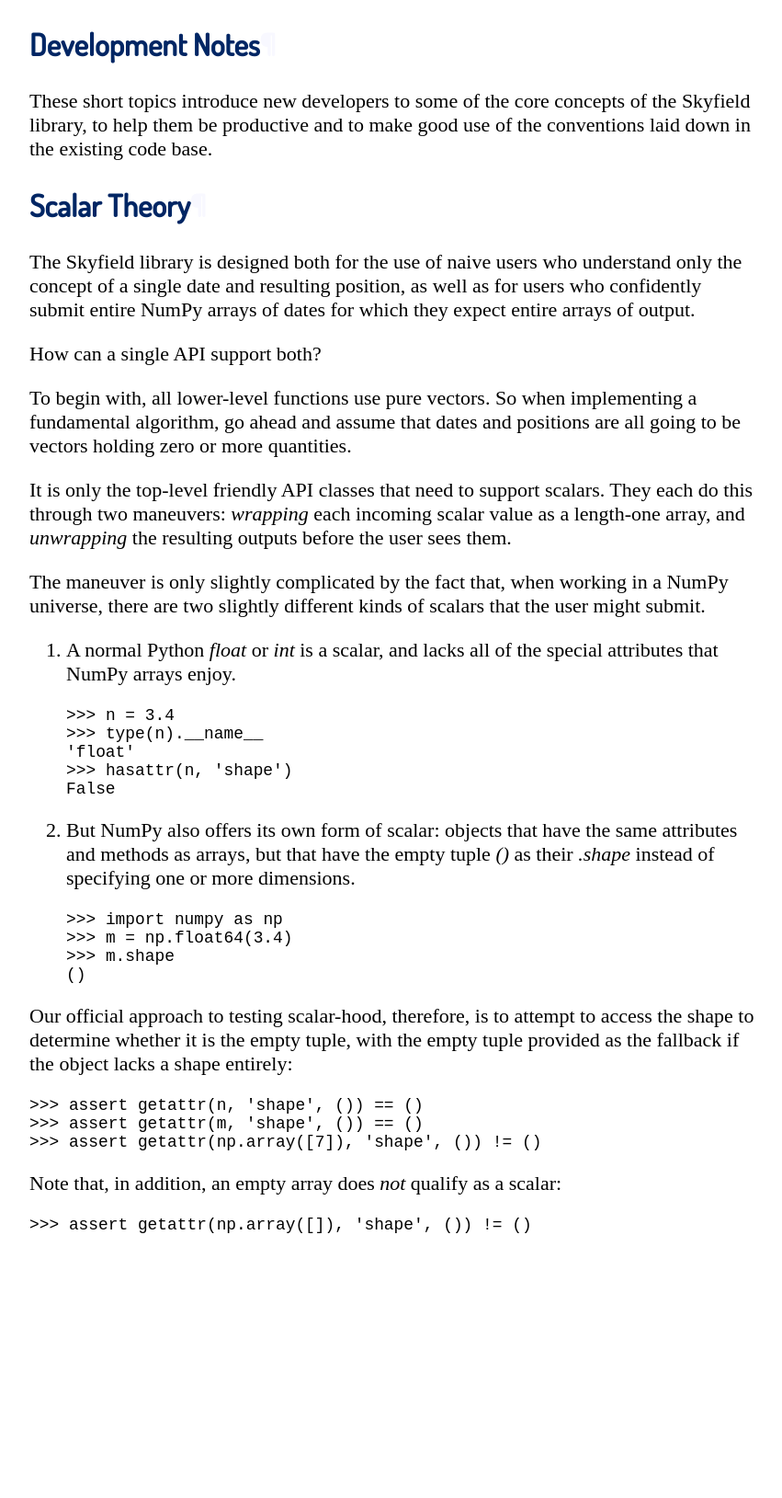
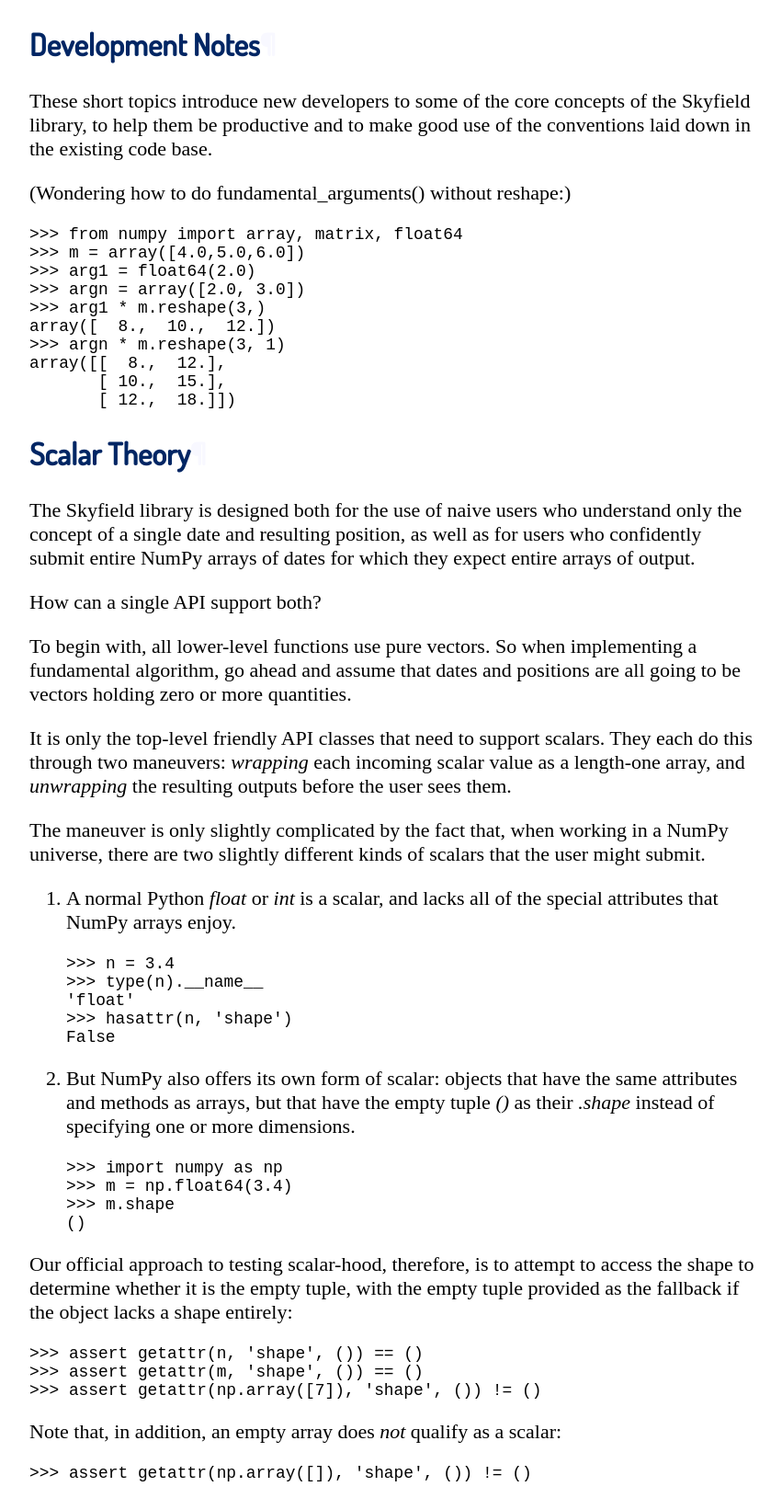
Before and after one commit to skyfielders/python-skyfield, a Sphinx documentation site: the page built from skyfield/documentation/dev.rst, in a window 1280 px wide. Shown: the whole page at 92% size, without its empty margins (212-1063 px from the left). Built offline with Sphinx 7.4.7, drawn with Linux system fonts in a browser that asks for light colours; pages that are not in the unit, such as notebooks, are missing from menus; before the commit the page ends 1359 px from its top, so only the background shows below that.

Commit message:
Let fundamental_arguments() take a float input

```diff
--- a/skyfield/documentation/dev.rst
+++ b/skyfield/documentation/dev.rst
@@ -6,6 +6,19 @@
 These short topics introduce new developers to some of the core concepts
 of the Skyfield library, to help them be productive and to make good use
 of the conventions laid down in the existing code base.
+
+(Wondering how to do fundamental_arguments() without reshape:)
+
+>>> from numpy import array, matrix, float64
+>>> m = array([4.0,5.0,6.0])
+>>> arg1 = float64(2.0)
+>>> argn = array([2.0, 3.0])
+>>> arg1 * m.reshape(3,)
+array([  8.,  10.,  12.])
+>>> argn * m.reshape(3, 1)
+array([[  8.,  12.],
+       [ 10.,  15.],
+       [ 12.,  18.]])
 
 Scalar Theory
 -------------
```
Also changed, not shown: 2 other files.
